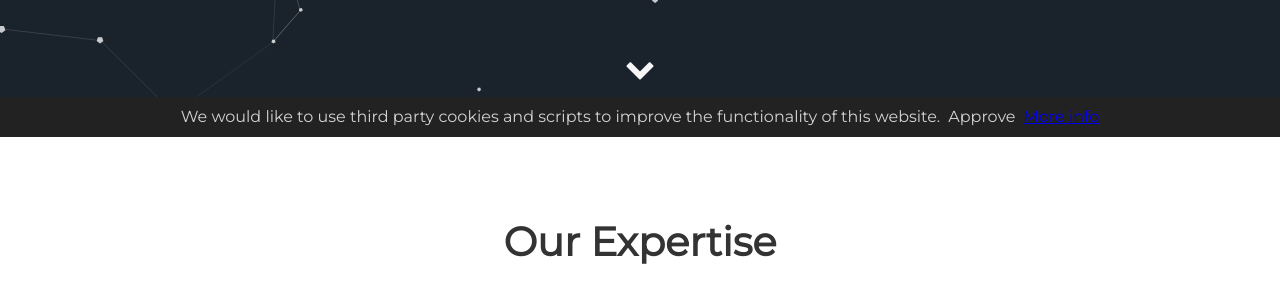
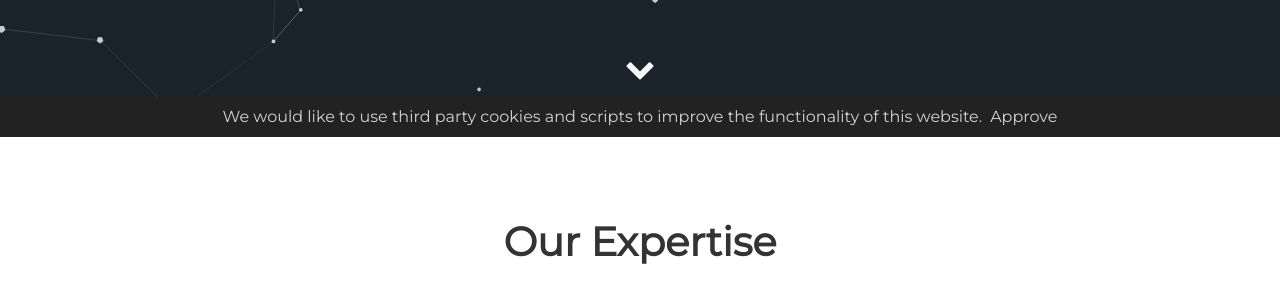
Before and after one commit to balsain/balsain.github.io, a Jekyll site: the page built from index.html, in a window 1280 px wide. Shown: the part 763-1063 px from the top of the page. Built offline with Jekyll 4.4.1, drawn with Linux system fonts in a browser that asks for light colours.

Commit message:
update consent

```diff
--- a/_includes/chatbutton.js
+++ /dev/null
@@ -1 +0,0 @@
-window.$crisp=[];window.CRISP_WEBSITE_ID="08f726ab-0303-4a41-9563-b9a32526b8ea";(function(){d=document;s=d.createElement("script");s.src="https://client.crisp.chat/l.js";s.async=1;d.getElementsByTagName("head")[0].appendChild(s);})();
--- a/_includes/cookie-consent.html
+++ b/_includes/cookie-consent.html
@@ -6,7 +6,8 @@
         #cookie-notice a {position: relative; bottom: 4px;}
     }
 </style>
-<div id="cookie-notice"><span>We would like to use third party cookies and scripts to improve the functionality of this website.</span><a id="cookie-notice-accept" class="btn btn-primary btn-sm">Approve</a><a href="/privacy" class="btn btn-primary btn-sm">More info</a></div>
+<!-- <div id="cookie-notice"><span>We would like to use third party cookies and scripts to improve the functionality of this website.</span><a id="cookie-notice-accept" class="btn btn-primary btn-sm">Approve</a><a href="/privacy" class="btn btn-primary btn-sm">More info</a></div> -->
+<div id="cookie-notice"><span>We would like to use third party cookies and scripts to improve the functionality of this website.</span><a id="cookie-notice-accept" class="btn btn-primary btn-sm">Approve</a></div>
 <script>
     function createCookie(name,value,days) {
         var expires = "";
@@ -33,7 +34,6 @@
 
     if(readCookie('cookie-notice-dismissed')=='true') {
         {% include ga.js %}
-        {% include chatbutton.js %}
     } else {
         document.getElementById('cookie-notice').style.display = 'block';
     }
```
